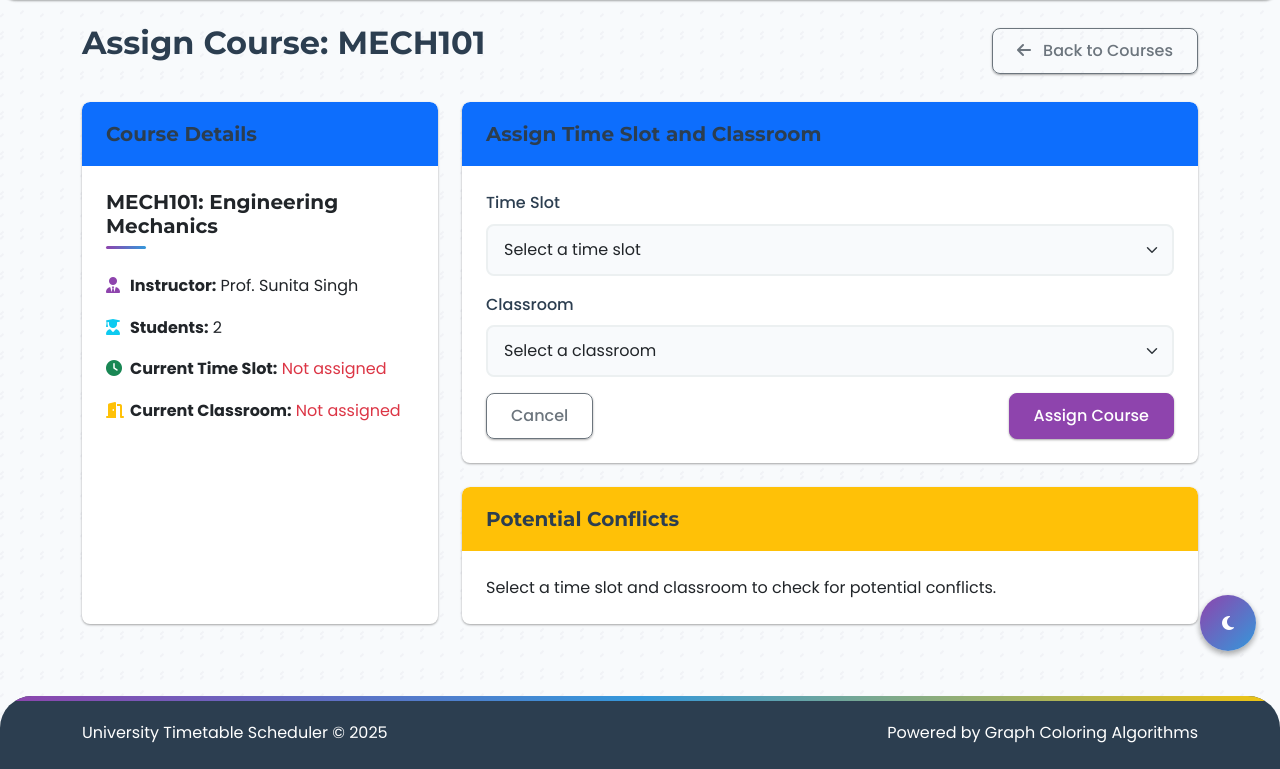
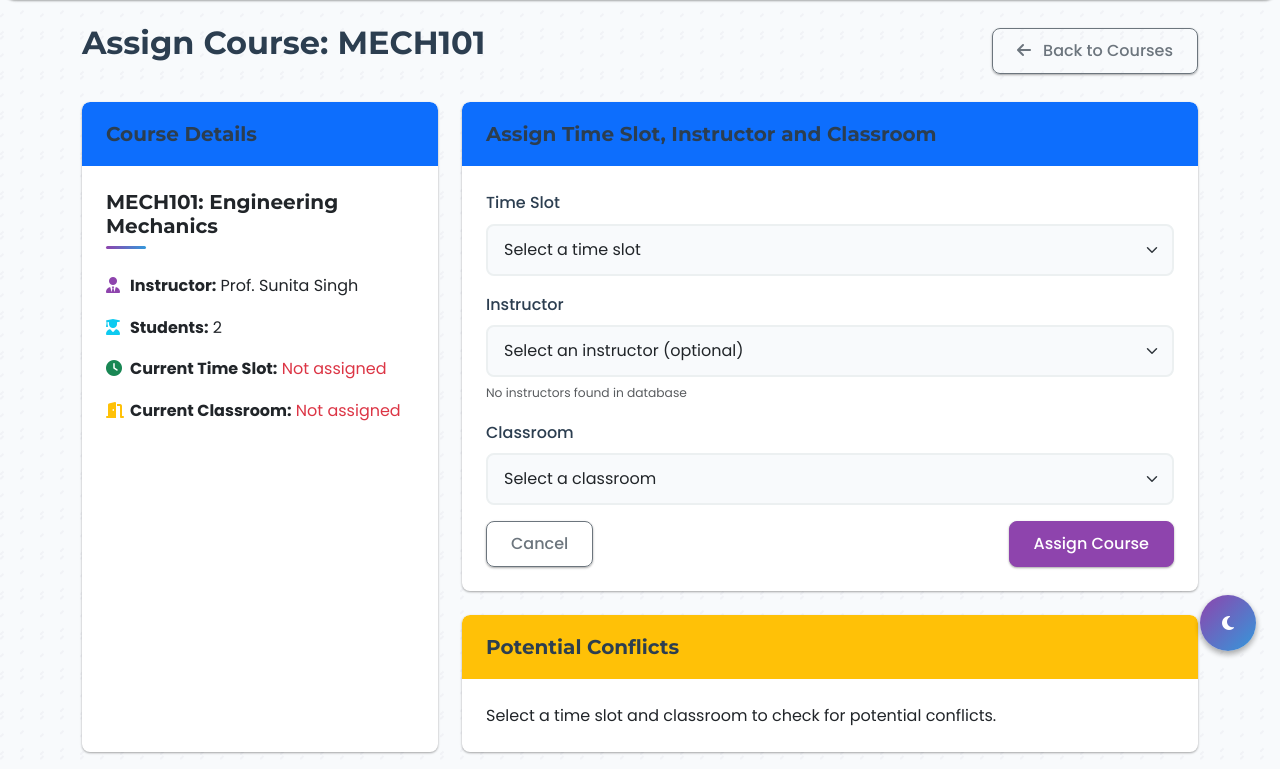
Before and after one commit to SUHANI-PAL0103/pbl, a Flask app: page /assign_course/4 in a window 1280 px wide; the page is wider, and only the part inside the window is pictured. Shown: the part 125-894 px from the top of that part. Run offline with Flask 3, Linux system fonts and the light colour scheme; some libraries are stand-ins or nearby versions.

Commit message:
fixed assign coursses

```diff
--- a/templates/assign_course.html
+++ b/templates/assign_course.html
@@ -81,13 +81,11 @@
     </div>
 
     <div class="col-md-8">
-        <div class="card">
-            <div class="card-header bg-primary text-white">
-                <h5 class="mb-0">Assign Time Slot and Classroom</h5>
+        <div class="card">            <div class="card-header bg-primary text-white">
+                <h5 class="mb-0">Assign Time Slot, Instructor and Classroom</h5>
             </div>
             <div class="card-body">
-                <form action="{{ url_for('scheduler.assign_course', course_id=course.id) }}" method="post">
-                    <div class="mb-3">
+                <form action="{{ url_for('scheduler.assign_course', course_id=course.id) }}" method="post">                    <div class="mb-3">
                         <label for="time_slot_id" class="form-label">Time Slot</label>
                         <select class="form-select" id="time_slot_id" name="time_slot_id" required>
                             <option value="">Select a time slot</option>
@@ -97,6 +95,36 @@
                                 </option>
                             {% endfor %}
                         </select>
+                    </div>                    <div class="mb-3">
+                        <label for="instructor_id" class="form-label">Instructor</label>
+                        <select class="form-select" id="instructor_id" name="instructor_id">
+                            <option value="">Select an instructor (optional)</option>
+                            {% if instructors %}
+                                {% for instructor in instructors %}
+                                    <option value="{{ instructor.id }}"
+                                            {% if course.instructor_id == instructor.id %}selected{% endif %}
+                                            data-name="{{ instructor.name }}"
+                                            data-email="{{ instructor.email }}"
+                                            data-department="{{ instructor.department if instructor.department else 'No Department' }}">
+                                        {{ instructor.name }} - {{ instructor.department if instructor.department else 'No Dept' }}
+                                    </option>
+                                {% endfor %}
+                            {% else %}
+                                <option disabled>No instructors available</option>
+                            {% endif %}
+                        </select>
+                        <div class="form-text">
+                            <small id="instructor-info">
+                                {% if instructors %}
+                                    Available instructors: {{ instructors|length }}
+                                    {% if course.instructor %}
+                                        | Current: {{ course.instructor.name }}
+                                    {% endif %}
+                                {% else %}
+                                    No instructors found in database
+                                {% endif %}
+                            </small>
+                        </div>
                     </div>
 
                     <div class="mb-3">
@@ -110,7 +138,7 @@
                                     {{ classroom.name }} (Capacity: {{ classroom.capacity }})
                                 </option>
                             {% endfor %}
-                        </select>                        <div id="capacity-warning" class="form-text text-danger" style="display: none;">
+                        </select><div id="capacity-warning" class="form-text text-danger" style="display: none;">
                             Warning: The selected classroom capacity is less than the number of students ({{ course.students|length }}).
                         </div>
                     </div>
@@ -140,6 +168,7 @@
 <script>
     document.addEventListener('DOMContentLoaded', function() {
         const classroomSelect = document.getElementById('classroom_id');
+        const instructorSelect = document.getElementById('instructor_id');
         const capacityWarning = document.getElementById('capacity-warning');
         const studentCount = parseInt('{{ course.students|length }}', 10);
 
@@ -158,7 +187,7 @@
             }
         });
 
-        // Check initial selection
+        // Check initial classroom selection
         if (classroomSelect.value) {
             const selectedOption = classroomSelect.options[classroomSelect.selectedIndex];
             const capacity = parseInt(selectedOption.getAttribute('data-capacity'));
@@ -166,6 +195,45 @@
                 capacityWarning.style.display = 'block';
             }
         }
+          // Handle instructor selection feedback
+        instructorSelect.addEventListener('change', function() {
+            const selectedOption = this.options[this.selectedIndex];
+            const instructorInfo = document.getElementById('instructor-info');
+
+            if (selectedOption.value) {
+                const name = selectedOption.getAttribute('data-name');
+                const email = selectedOption.getAttribute('data-email');
+                const department = selectedOption.getAttribute('data-department');
+
+                instructorInfo.innerHTML = `Selected: <strong>${name}</strong> (${email}) - ${department}`;
+                instructorInfo.className = 'text-success';
+            } else {
+                instructorInfo.innerHTML = 'Available instructors: {{ instructors|length if instructors else 0 }}';
+                instructorInfo.className = 'text-muted';
+            }
+        });
+
+        // Form validation before submission
+        const form = document.querySelector('form');
+        form.addEventListener('submit', function(e) {
+            const timeSlot = document.getElementById('time_slot_id').value;
+            const classroom = document.getElementById('classroom_id').value;
+
+            if (!timeSlot || !classroom) {
+                e.preventDefault();
+                alert('Please select both a time slot and classroom before assigning the course.');
+                return false;
+            }
+
+            // Show confirmation message
+            const instructor = instructorSelect.options[instructorSelect.selectedIndex].text;
+            const confirmMsg = `Assign course to:\nTime: ${document.getElementById('time_slot_id').options[document.getElementById('time_slot_id').selectedIndex].text}\nClassroom: ${document.getElementById('classroom_id').options[document.getElementById('classroom_id').selectedIndex].text}\nInstructor: ${instructor}`;
+
+            if (!confirm(confirmMsg)) {
+                e.preventDefault();
+                return false;
+            }
+        });
     });
 </script>
 {% endblock %}
--- a/templates/edit_course.html
+++ b/templates/edit_course.html
@@ -91,9 +91,8 @@
                     <div class="card-header bg-warning text-white">
                         <h5 class="mb-0">Enrolled Students</h5>
                     </div>
-                    <div class="card-body">
-                        {% if course.students.count() > 0 %}
-                            <p>{{ course.students.count() }} students enrolled</p>
+                    <div class="card-body">                        {% if course.students|length > 0 %}
+                            <p>{{ course.students|length }} students enrolled</p>
                             <div class="list-group">
                                 {% for student in course.students %}
                                 <div class="list-group-item d-flex justify-content-between align-items-center">
```
Also changed, not shown: backend/routes/scheduler.py (+10 -2 lines), backend/instance/timetable.db.
